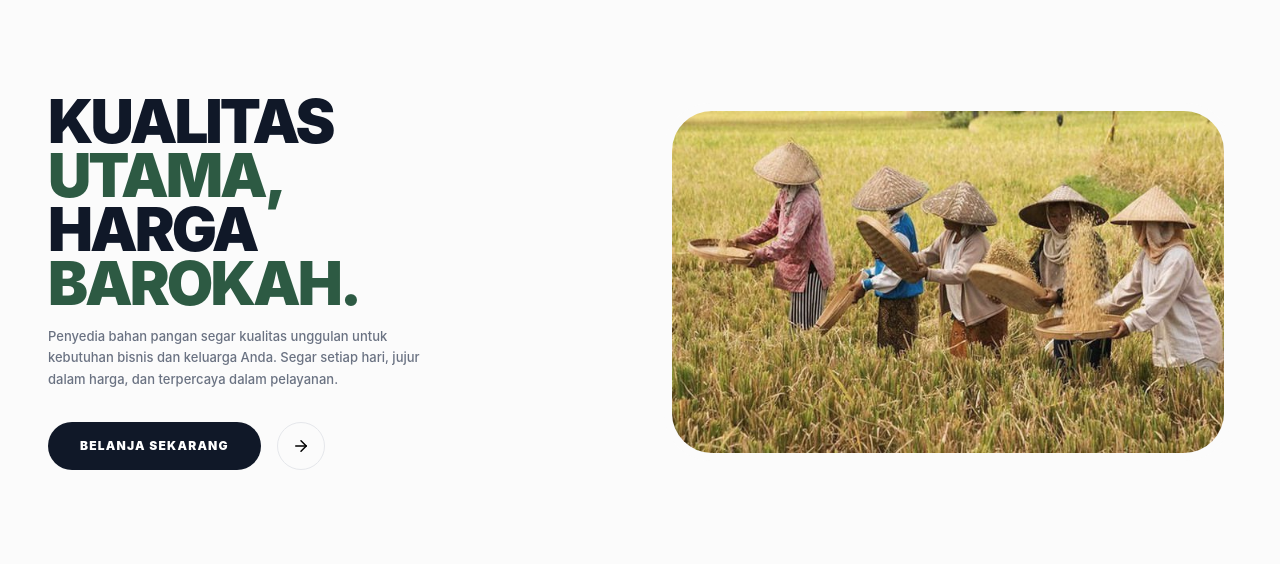
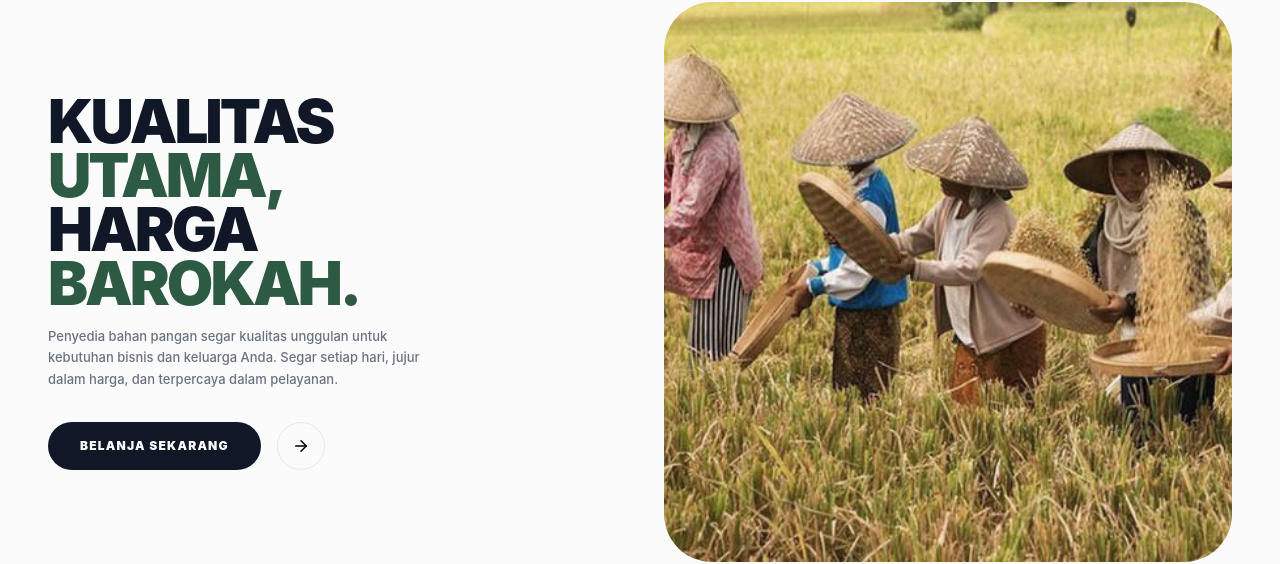
Before and after one commit to Adnan-k1/GO-BAROKAH, a React (Vite) app: page / in a window 1280 px wide. Shown: the part 123-687 px from the top of the page. Built offline with nearby package versions, Linux system fonts and the light colour scheme; no server answers.

Commit message:
refactor[ZAA]fixed productsection grid layout

```diff
--- a/src/components/features/Hero.jsx
+++ b/src/components/features/Hero.jsx
@@ -7,10 +7,8 @@ const Hero = () => {
 
   return (
     <section className="relative w-full bg-[#FBFBFB] overflow-hidden">
-      <div className="max-w-7xl mx-auto px-6 lg:px-12 py-6 md:py-0 md:min-h-[85vh] flex flex-col md:flex-row items-center gap-5 md:gap-12">
-
-        {/* Text — order-2 di mobile (di bawah gambar), order-1 di desktop (kiri) */}
-        <div className="flex-1 space-y-6 md:space-y-8 z-10 order-2 md:order-1">
+      <div className="max-w-7xl mx-auto px-6 lg:px-12 py-6 md:py-0 md:min-h-[85vh] flex flex-col md:flex-row items-start md:items-center gap-5 md:gap-12">
+        <div className="flex-1 space-y-6 md:space-y-8 z-10 order-2 md:order-1 self-start md:self-center">
           <div className="space-y-3 md:space-y-4">
             <h1 className="text-4xl sm:text-5xl lg:text-6xl font-black text-gray-900 leading-[0.9] tracking-tighter uppercase">
               KUALITAS <br />
@@ -35,10 +33,8 @@ const Hero = () => {
             </div>
           </button>
         </div>
-
-        {/* Image — order-1 di mobile (di atas), order-2 di desktop (kanan) */}
-        <div className="w-full md:flex-1 h-64 sm:h-80 md:h-[70%] relative order-1 md:order-2">
-          <div className="w-full h-full rounded-[2rem] md:rounded-[3rem] overflow-hidden border-8 border-[#FBFBFB]">
+        <div className="w-full md:flex-1 h-64 sm:h-80 md:h-[70vh] relative order-1 md:order-2">
+          <div className="w-full h-full rounded-[2rem] md:rounded-[3rem] overflow-hidden">
             <img
               src={petaniImg}
               alt="Fresh Produce"
@@ -47,8 +43,6 @@ const Hero = () => {
           </div>
         </div>
       </div>
-
-      {/* Background accent — desktop only */}
       <div className="absolute top-0 right-0 w-1/3 h-full bg-[#F6F8F7] -z-10 hidden md:block" />
     </section>
   );
--- a/src/components/features/ProductSection.jsx
+++ b/src/components/features/ProductSection.jsx
@@ -57,8 +57,6 @@ const ProductSection = () => {
 
   return (
     <div className="bg-[#FBFBFB] font-sans">
-
-      {/* Kategori */}
       <section className="max-w-7xl mx-auto py-16 md:py-24 px-6 lg:px-12">
         <div className="flex flex-col sm:flex-row sm:items-end justify-between gap-4 mb-10 md:mb-16">
           <div className="space-y-3 md:space-y-4">
@@ -100,8 +98,6 @@ const ProductSection = () => {
           ))}
         </div>
       </section>
-
-      {/* Produk */}
       <section className="max-w-7xl mx-auto py-16 md:py-24 px-6 lg:px-12 border-t border-gray-100">
         <div className="flex flex-col sm:flex-row sm:items-end justify-between gap-4 mb-10 md:mb-16">
           <div className="space-y-3 md:space-y-4">
@@ -116,31 +112,28 @@ const ProductSection = () => {
         </div>
 
         {filteredProducts && filteredProducts.length > 0 ? (
-          <div className="grid grid-cols-1 sm:grid-cols-2 md:grid-cols-3 gap-6 md:gap-12">
+          <div className="grid grid-cols-2 md:grid-cols-3 gap-4 md:gap-12">
             {filteredProducts.map((prod) => (
               <div key={prod.id || prod._id} className="group cursor-pointer">
-                <div className="relative aspect-[4/5] bg-white rounded-[2rem] md:rounded-[3rem] border border-gray-100 flex items-center justify-center p-4 mb-5 md:mb-8 overflow-hidden transition-all duration-500 group-hover:shadow-2xl">
+                <div className="relative aspect-[3/4] rounded-[1.5rem] md:rounded-[2rem] overflow-hidden mb-4 md:mb-6 transition-all duration-500 group-hover:shadow-2xl">
                   <img
                     src={`${api.defaults.baseURL}${prod.image_url || prod.image}`}
                     alt={prod.name}
-                    className="w-full h-full object-cover rounded-[1.5rem] md:rounded-[2.2rem] group-hover:scale-110 transition-all duration-700"
+                    className="w-full h-full object-cover group-hover:scale-110 transition-all duration-700"
                     onError={(e) => {
                       e.target.onerror = null;
                       e.target.src = "https://placehold.co/400x400/FBFBFB/3A5A4D?text=No+Image";
                     }}
                   />
-                  <div className="absolute top-5 right-5 md:top-8 md:right-8 w-10 h-10 md:w-12 md:h-12 bg-white/90 backdrop-blur-sm rounded-full flex items-center justify-center border border-gray-100 group-hover:bg-[#2D5A43] group-hover:text-white transition-all">
-                    <ArrowUpRight size={18} />
-                  </div>
                 </div>
-                <div className="px-2 md:px-4 text-left">
-                  <p className="text-[10px] font-black text-[#2D5A43] uppercase tracking-widest opacity-60">
+                <div className="px-1 md:px-2 text-left">
+                  <p className="text-[9px] md:text-[10px] font-black text-[#2D5A43] uppercase tracking-widest opacity-60">
                     {prod.category?.name || prod.category || "General"}
                   </p>
-                  <h3 className="font-black text-gray-900 text-xl md:text-2xl uppercase tracking-tighter">
+                  <h3 className="font-black text-gray-900 text-base md:text-xl uppercase tracking-tighter">
                     {prod.name}
                   </h3>
-                  <p className="text-gray-400 font-bold text-base md:text-lg">
+                  <p className="text-gray-400 font-bold text-sm md:text-base">
                     {formatIDR(prod.price)}
                   </p>
                 </div>
```
